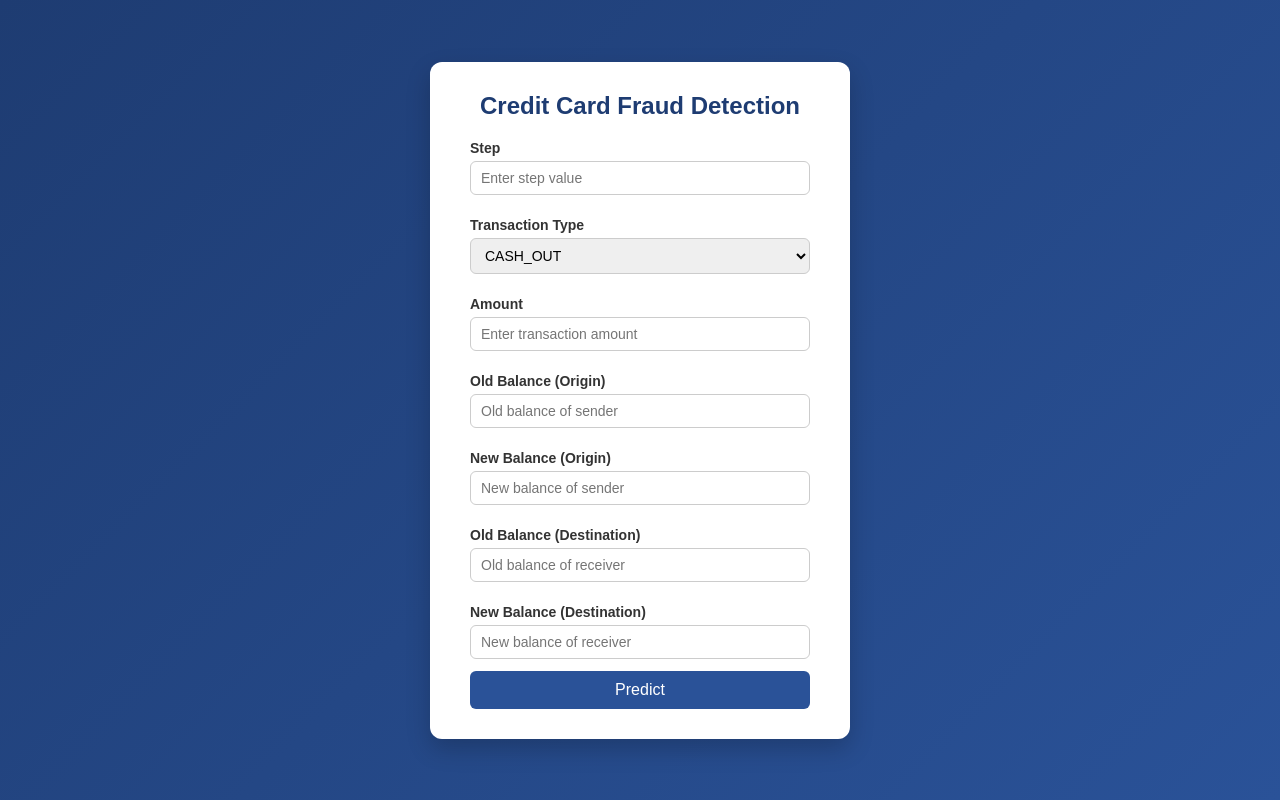
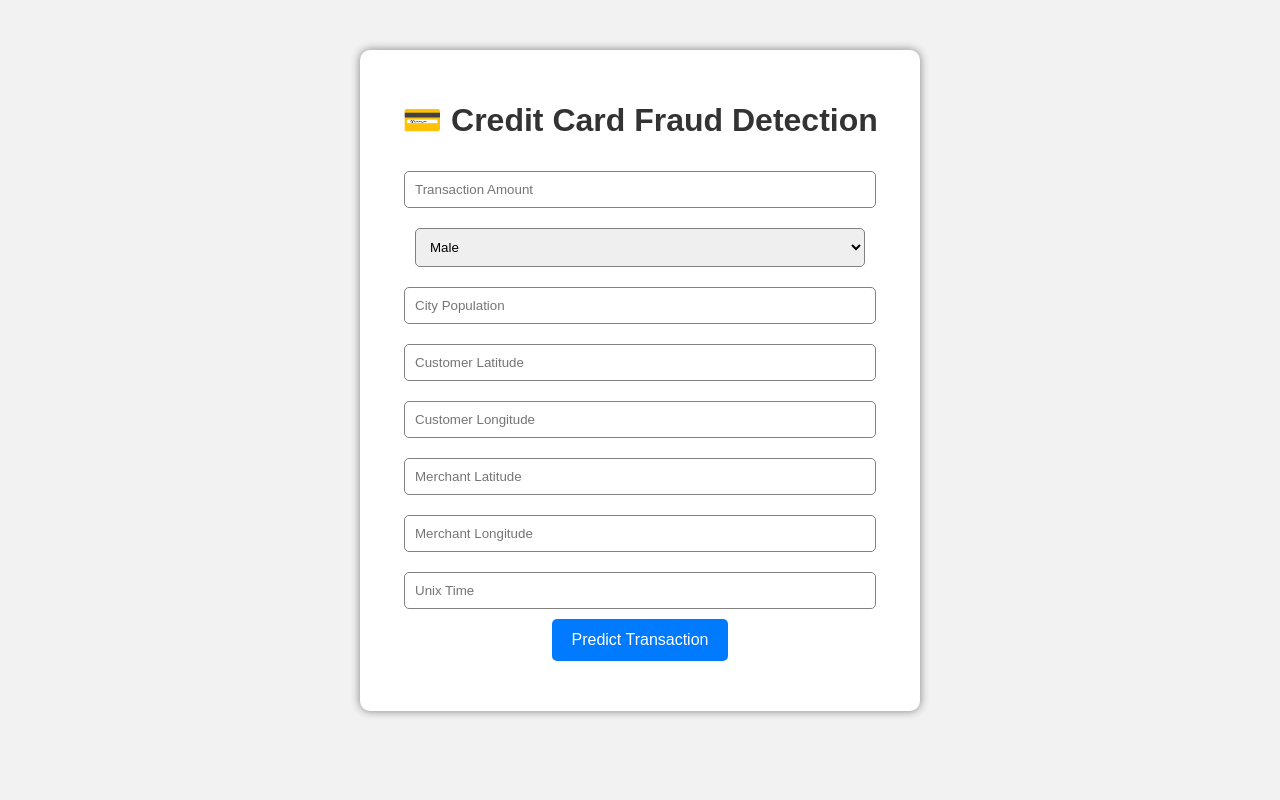
Before and after one commit to Vasanthi130704/CodSoft-Internship, a Flask app: page / in a window 1280 px wide. Run offline with Flask 3, Linux system fonts and the light colour scheme; parts of the project's set-up code (start-up, migrations or seed data) failed here and were passed over.

Commit message:
Update Task2_CodSoft and Task3_CodSoft with enhanced feature engineering

```diff
--- a/Task2_CodSoft/app.py
+++ b/Task2_CodSoft/app.py
@@ -1,50 +1,108 @@
 from flask import Flask, render_template, request
 import pickle
 import pandas as pd
+import os
+import numpy as np
 
+# Create Flask app
 app = Flask(__name__)
 
-model = pickle.load(open("model/model.pkl", "rb"))
-scaler = pickle.load(open("model/scaler.pkl", "rb"))
-feature_names = pickle.load(open("model/features.pkl", "rb"))
+# Base directory
+BASE_DIR = os.path.dirname(os.path.abspath(__file__))
+
+# Model paths
+MODEL_PATH = os.path.join(BASE_DIR, "model", "model.pkl")
+SCALER_PATH = os.path.join(BASE_DIR, "model", "scaler.pkl")
+FEATURE_PATH = os.path.join(BASE_DIR, "model", "feature.pkl")
+
+# Load model files
+with open(MODEL_PATH, "rb") as f:
+    model = pickle.load(f)
+
+with open(SCALER_PATH, "rb") as f:
+    scaler = pickle.load(f)
+
+with open(FEATURE_PATH, "rb") as f:
+    features = pickle.load(f)
+
 
 @app.route("/")
 def home():
     return render_template("index.html")
 
+
 @app.route("/predict", methods=["POST"])
 def predict():
     try:
+
+        # -------------------------
+        # Get form inputs
+        # -------------------------
+
+        amt = float(request.form.get("amt"))
+        gender = request.form.get("gender")
+        city_pop = float(request.form.get("city_pop"))
+        lat = float(request.form.get("lat"))
+        long = float(request.form.get("long"))
+        merch_lat = float(request.form.get("merch_lat"))
+        merch_long = float(request.form.get("merch_long"))
+        unix_time = float(request.form.get("unix_time"))
+
+        # Encode gender
+        gender_val = 1 if gender == "F" else 0
+
+        # -------------------------
+        # Feature Engineering
+        # -------------------------
+
+        # Distance between customer & merchant
+        distance = np.sqrt(
+            (lat - merch_lat) ** 2 +
+            (long - merch_long) ** 2
+        )
+
+        # Transaction hour
+        hour = pd.to_datetime(unix_time, unit="s").hour
+
+        # -------------------------
+        # Create dataframe
+        # -------------------------
+
         data = {
-            "step": float(request.form["step"]),
-            "amount": float(request.form["amount"]),
-            "oldbalanceOrg": float(request.form["oldbalanceOrg"]),
-            "newbalanceOrig": float(request.form["newbalanceOrig"]),
-            "oldbalanceDest": float(request.form["oldbalanceDest"]),
-            "newbalanceDest": float(request.form["newbalanceDest"]),
-            "type_" + request.form["type"]: 1
+            "amt": amt,
+            "gender": gender_val,
+            "city_pop": city_pop,
+            "lat": lat,
+            "long": long,
+            "merch_lat": merch_lat,
+            "merch_long": merch_long,
+            "unix_time": unix_time,
+            "distance": distance,
+            "hour": hour
         }
 
         df = pd.DataFrame([data])
 
-        # Add missing columns
-        for col in feature_names:
-            if col not in df.columns:
-                df[col] = 0
+        # Ensure feature order
+        df = df[features]
 
-        df = df[feature_names]
+        # Scale input
         scaled = scaler.transform(df)
-        prediction = model.predict(scaled)
 
-        if prediction[0] == 1:
-            result = "Fraudulent Transaction ❌"
+        # Fraud probability
+        fraud_prob = model.predict_proba(scaled)[0][1]
+
+        # Decision threshold
+        if fraud_prob > 0.35:
+            result = f"Fraudulent Transaction ❌ (Probability: {fraud_prob:.2f})"
         else:
-            result = "Legitimate Transaction ✅"
+            result = f"Legitimate Transaction ✅ (Probability: {fraud_prob:.2f})"
 
         return render_template("index.html", prediction_text=result)
 
     except Exception as e:
-        return render_template("index.html", prediction_text=str(e))
+        return render_template("index.html", prediction_text=f"Error: {str(e)}")
+
 
 if __name__ == "__main__":
     app.run(debug=True)
--- a/Task2_CodSoft/templates/index.html
+++ b/Task2_CodSoft/templates/index.html
@@ -2,52 +2,97 @@
 <html>
 <head>
 <title>Credit Card Fraud Detection</title>
-    <link rel="stylesheet" href="{{ url_for('static', filename='style.css') }}">
+
+<style>
+
+body{
+font-family: Arial;
+background:#f2f2f2;
+text-align:center;
+}
+
+.container{
+width:500px;
+margin:auto;
+background:white;
+padding:30px;
+margin-top:50px;
+border-radius:10px;
+box-shadow:0px 0px 10px gray;
+}
+
+h1{
+color:#333;
+}
+
+input,select{
+width:90%;
+padding:10px;
+margin:10px;
+border-radius:5px;
+border:1px solid gray;
+}
+
+button{
+padding:12px 20px;
+background:#007bff;
+color:white;
+border:none;
+border-radius:5px;
+font-size:16px;
+cursor:pointer;
+}
+
+button:hover{
+background:#0056b3;
+}
+
+.result{
+margin-top:20px;
+font-size:20px;
+font-weight:bold;
+}
+
+</style>
+
 </head>
 
 <body>
+
 <div class="container">
 
-    <h2> Credit Card Fraud Detection </h2>
+<h1>💳 Credit Card Fraud Detection</h1>
 
 <form action="/predict" method="post">
 
-        <label>Step</label>
-        <input type="text" name="step" placeholder="Enter step value" required>
+<input type="number" name="amt" placeholder="Transaction Amount" required>
 
-        <label>Transaction Type</label>
-        <select name="type" required>
-            <option value="CASH_OUT">CASH_OUT</option>
-            <option value="PAYMENT">PAYMENT</option>
-            <option value="TRANSFER">TRANSFER</option>
-            <option value="DEBIT">DEBIT</option>
+<select name="gender">
+<option value="M">Male</option>
+<option value="F">Female</option>
 </select>
 
-        <label>Amount</label>
-        <input type="text" name="amount" placeholder="Enter transaction amount" required>
+<input type="number" name="city_pop" placeholder="City Population" required>
 
-        <label>Old Balance (Origin)</label>
-        <input type="text" name="oldbalanceOrg" placeholder="Old balance of sender" required>
+<input type="text" name="lat" placeholder="Customer Latitude" required>
 
-        <label>New Balance (Origin)</label>
-        <input type="text" name="newbalanceOrig" placeholder="New balance of sender" required>
+<input type="text" name="long" placeholder="Customer Longitude" required>
 
-        <label>Old Balance (Destination)</label>
-        <input type="text" name="oldbalanceDest" placeholder="Old balance of receiver" required>
+<input type="text" name="merch_lat" placeholder="Merchant Latitude" required>
 
-        <label>New Balance (Destination)</label>
-        <input type="text" name="newbalanceDest" placeholder="New balance of receiver" required>
+<input type="text" name="merch_long" placeholder="Merchant Longitude" required>
 
-        <button type="submit">Predict</button>
+<input type="number" name="unix_time" placeholder="Unix Time" required>
+
+<button type="submit">Predict Transaction</button>
 
 </form>
 
-    {% if prediction_text %}
 <div class="result">
 {{ prediction_text }}
 </div>
-    {% endif %}
 
 </div>
+
 </body>
 </html>
```
Lines whose indentation alone changed are shown as unchanged.
